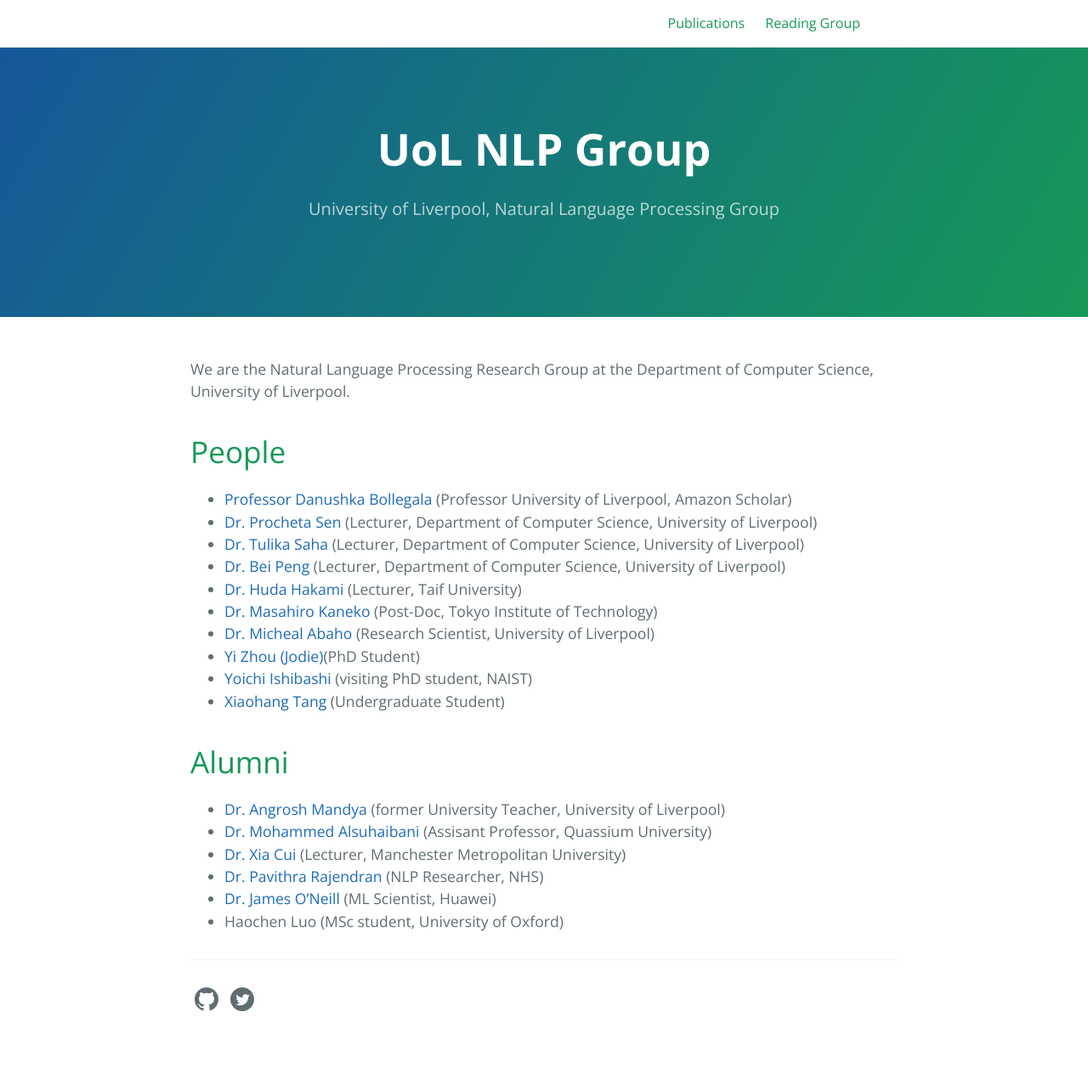
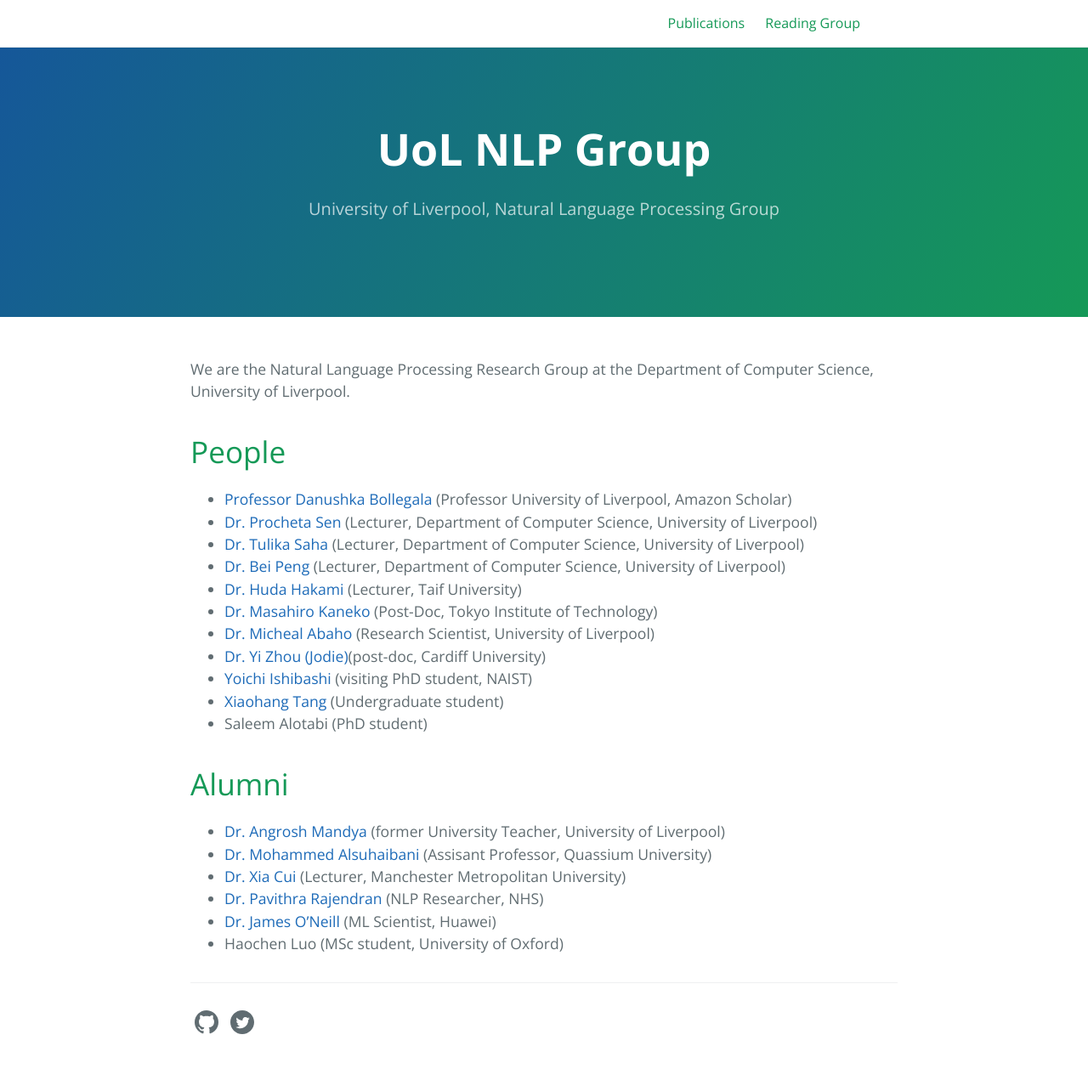
Before and after one commit to LivNLP/livnlp.github.io, a Jekyll site: the page built from index.md, in a window 1280 px wide. Shown: the whole page at 85% size. Built offline with Jekyll 4.4.1, drawn with Linux system fonts in a browser that asks for light colours; before the commit the page ends 1244 px from its top, so only the background shows below that.

Commit message:
Update index.md

```diff
--- a/index.md
+++ b/index.md
@@ -12,9 +12,10 @@ We are the Natural Language Processing Research Group at the Department of Compu
 - [Dr. Huda Hakami](https://scholar.google.com/citations?user=c1M8KpwAAAAJ&hl=en) (Lecturer, Taif University)
 - [Dr. Masahiro Kaneko](https://sites.google.com/view/masahirokaneko) (Post-Doc, Tokyo Institute of Technology)
 - [Dr. Micheal Abaho](https://mykelismyname.github.io/micheal/) (Research Scientist, University of Liverpool)
-- [Yi Zhou (Jodie)](https://jodiechou.github.io)(PhD Student)
+- [Dr. Yi Zhou (Jodie)](https://jodiechou.github.io)(post-doc, Cardiff University)
 - [Yoichi Ishibashi](https://yoichi1484.github.io/) (visiting PhD student, NAIST)
-- [Xiaohang Tang](https://xiaohang-tang.github.io/) (Undergraduate Student)
+- [Xiaohang Tang](https://xiaohang-tang.github.io/) (Undergraduate student)
+- Saleem Alotabi (PhD student)
 
 
 # Alumni
```
